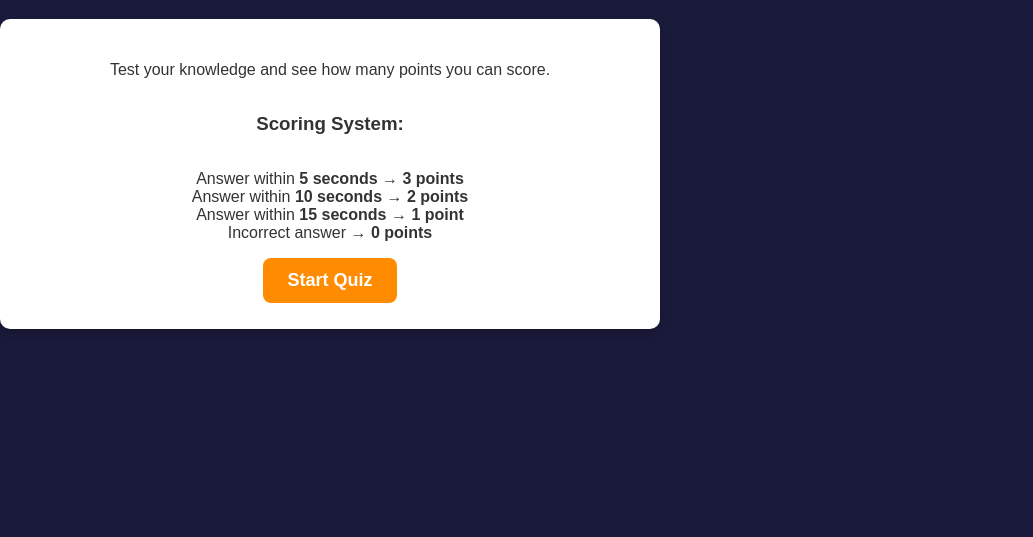
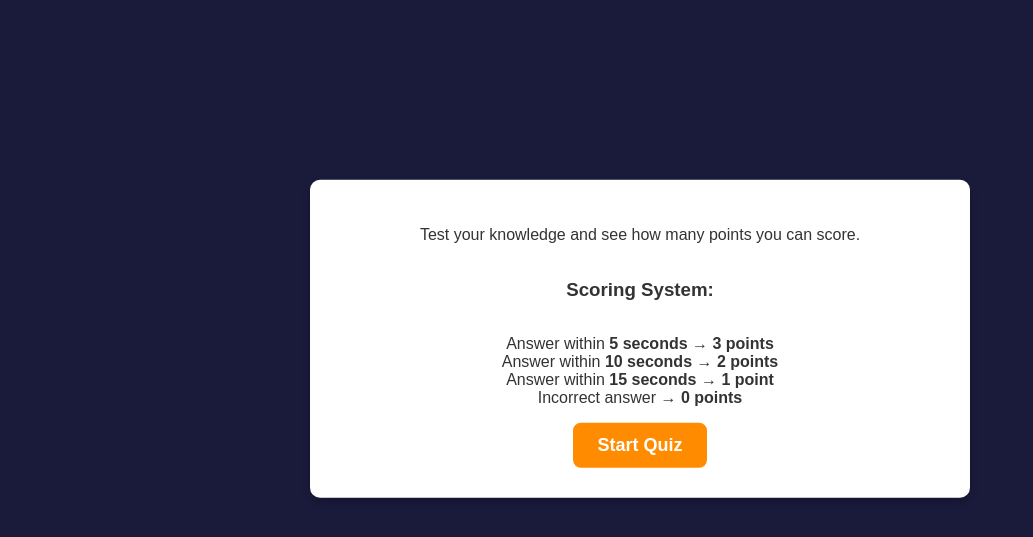
Before and after one commit to Omar6688/GK-QUIZ, a plain HTML site: page index.html in a window 1280 px wide. Shown: the part 61-598 px from the top of the page, without its empty margins (0-1033 px from the left). Drawn offline with Linux system fonts and the light colour scheme.

Commit message:
work on css to organize index html page to be the container in the middle with better look

```diff
--- a/assets/css/style.css
+++ b/assets/css/style.css
@@ -13,7 +13,7 @@ body {
     height: 100vh;
 }
 
-/* Header at the Very Top for Welcome Page */
+/* Ensure Welcome Page Header is at the Very Top */
 .welcome-header {
     width: 100%;
     text-align: center;
@@ -29,15 +29,24 @@ body {
     z-index: 1000;
 }
 
-/* Adjust Welcome Page Layout - Fully Center the Container */
-.welcome-container {
+/* Center the Welcome Page Container */
+#welcome-container {
     display: flex;
     flex-direction: column;
     align-items: center;
     justify-content: center;
     text-align: center;
-    height: 100vh; /* Full viewport height */
-    margin-top: 0; /* Reset margin to fully center */
+    background-color: white;
+    color: #333;
+    padding: 30px;
+    border-radius: 10px;
+    width: 600px; /* Fixed width for consistency */
+    height: auto;
+    box-shadow: 0px 4px 8px rgba(0, 0, 0, 0.2);
+    position: absolute;
+    top: 50%;
+    left: 50%;
+    transform: translate(-50%, -50%);
 }
 
 /* Instructions Box - Centered in the Middle of the Page */
@@ -79,7 +88,6 @@ body {
 .start-btn:hover {
     background-color: #e07b00;
 }
-
 
 /* Remove List Bullets */
 ul {
```
